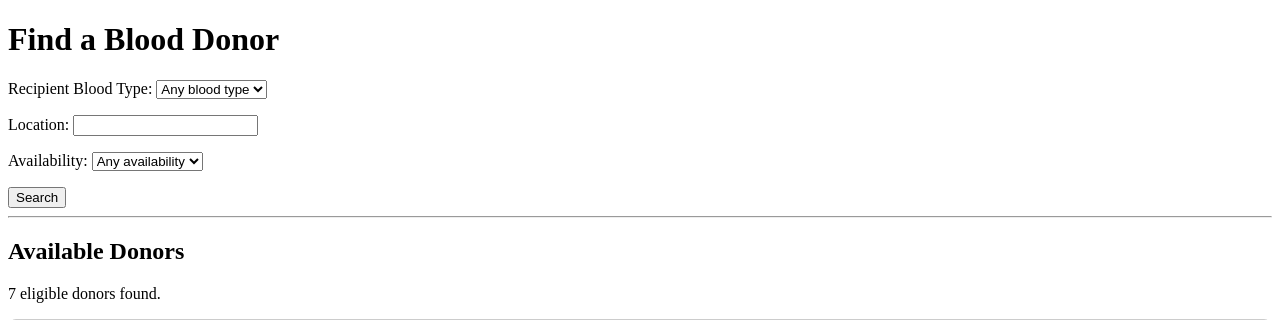
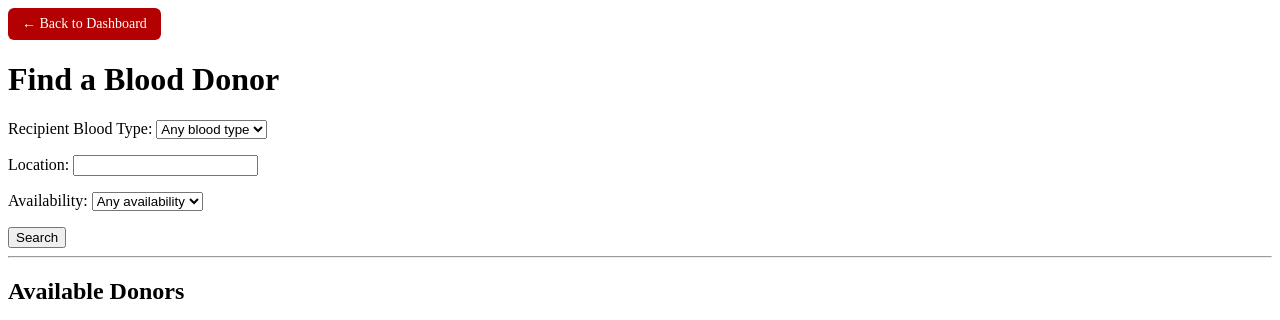
Before and after one commit to zamirszn/BloodLink-NG-Table-6, a Django app: page /search/ in a window 1280 px wide. Shown: the top 320 px of the page. Run offline with Django 5.2, Linux system fonts and the light colour scheme; data comes from the database, SQL or seed files in the repository; both versions use the stored data as it was after the commit.

Commit message:
monica's commit

```diff
--- a/donors/templates/donors/dashboard.html
+++ b/donors/templates/donors/dashboard.html
@@ -285,10 +285,10 @@
     <div class="topbar-inner">
         <a class="brand" href="{% url 'donor_dashboard' %}">🩸 BloodLink NG</a>
 
+        {# The dashboard's actions are the buttons below the cards. Keep this
+           nav to just the current page so those two links are not repeated. #}
         <nav class="nav-links">
             <a class="active" href="{% url 'donor_dashboard' %}">Dashboard</a>
-            <a href="{% url 'search_donors' %}">Find a Donor</a>
-            <a href="{% url 'register_donor' %}">Register</a>
         </nav>
     </div>
 </header>
--- a/donors/templates/donors/search.html
+++ b/donors/templates/donors/search.html
@@ -5,6 +5,21 @@
     <title>Search Blood Donors</title>
 
     <style>
+        .back-nav {
+            margin: 0 0 12px;
+        }
+        .back-nav a {
+            display: inline-block;
+            padding: 8px 14px;
+            background-color: #b30000;
+            color: #ffffff;
+            border-radius: 6px;
+            font-size: 14px;
+            text-decoration: none;
+        }
+        .back-nav a:hover {
+            background-color: #8f0000;
+        }
         .donor-card {
             border: 1px solid #ccc;
             border-radius: 8px;
@@ -54,6 +69,10 @@
 </head>
 
 <body>
+
+    <p class="back-nav">
+        <a href="{% url 'donor_dashboard' %}">&larr; Back to Dashboard</a>
+    </p>
 
     <h1>Find a Blood Donor</h1>
 
```
Also changed, not shown: db.sqlite3.
